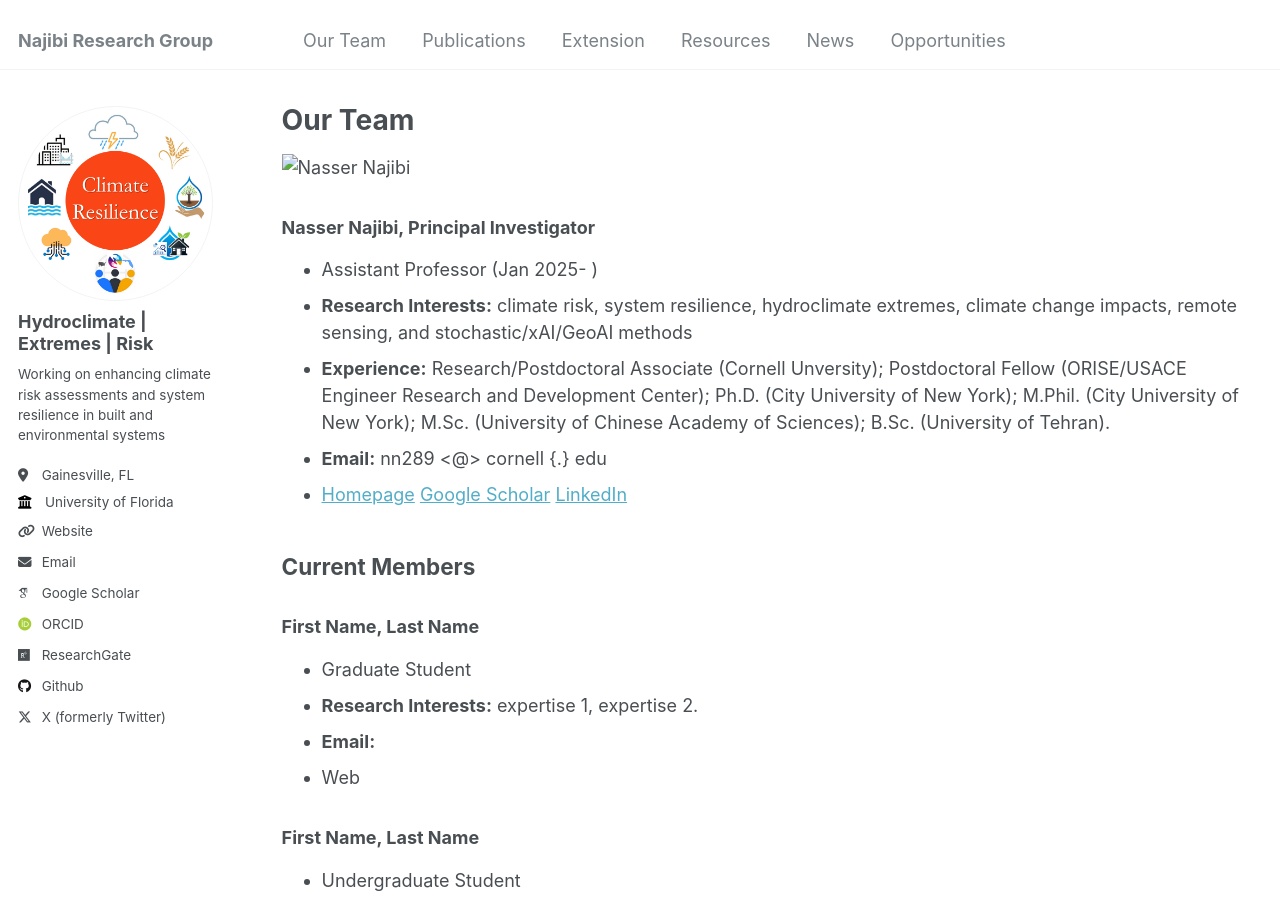
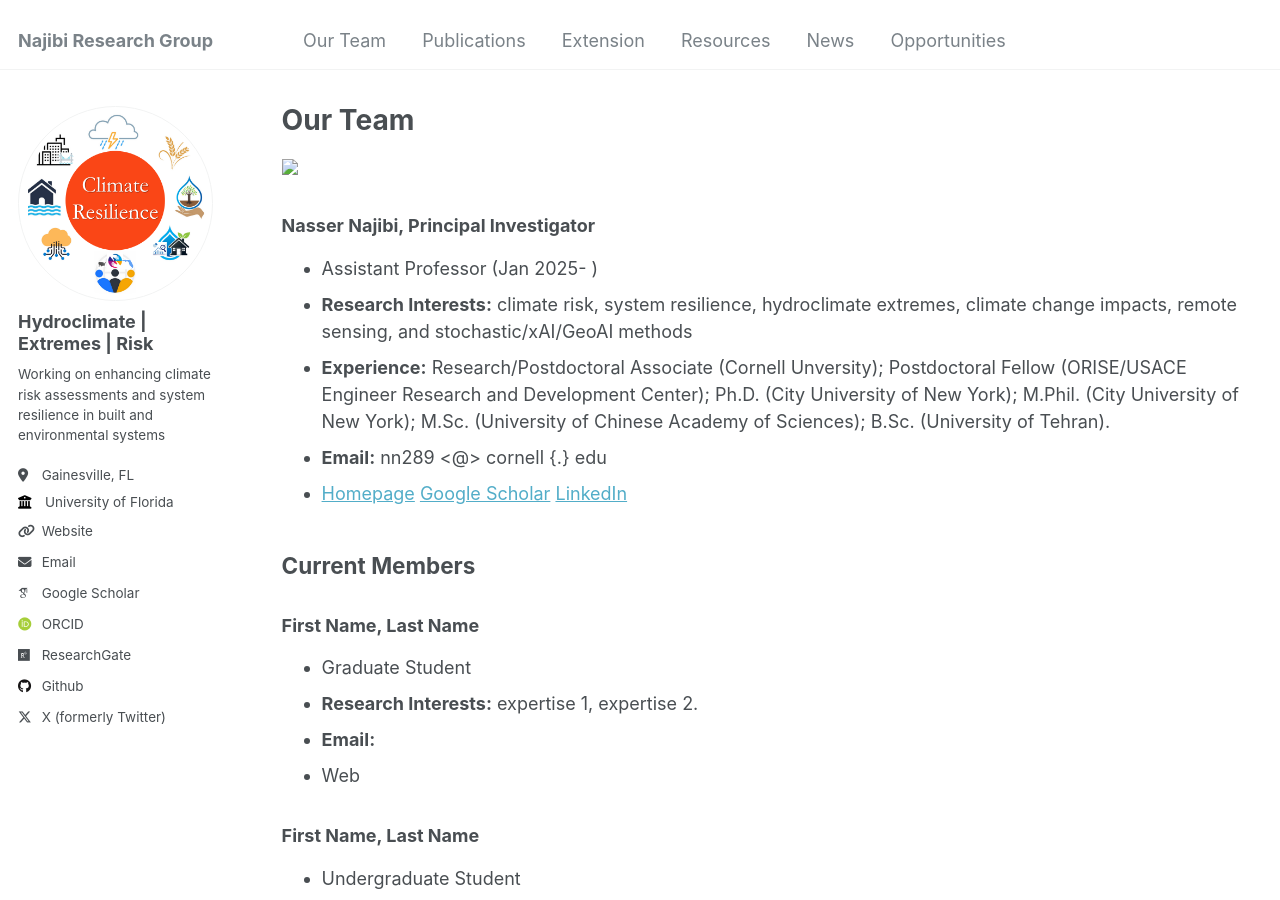
Before and after one commit to nassernajibi/lab, a Jekyll site: the page built from _pages/team.md, in a window 1280 px wide and 900 px high. Built offline with Jekyll 4.4.1, drawn with Linux system fonts in a browser that asks for light colours; some web fonts are replaced.

Commit message:
Update team.md

```diff
--- a/_pages/team.md
+++ b/_pages/team.md
@@ -5,7 +5,7 @@ permalink: /team/
 author_profile: true  # Optional, depending on your theme
 ---
 
-<img src="images/nassernajibi_photo.jpeg" alt="Nasser Najibi" width="50%" />
+<img src="images/nassernajibi_photo.jpeg" width="50%" />
 ### Nasser Najibi, Principal Investigator
 - Assistant Professor (Jan 2025- )
 - **Research Interests:** climate risk, system resilience, hydroclimate extremes, climate change impacts, remote sensing, and stochastic/xAI/GeoAI methods
```
